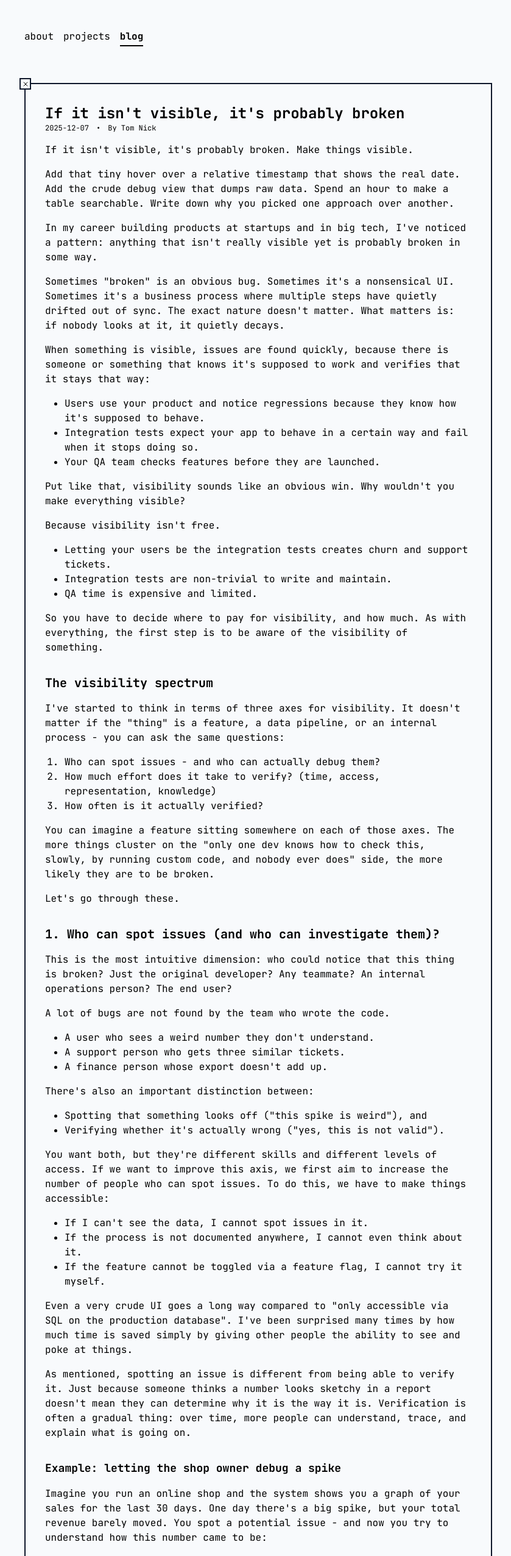
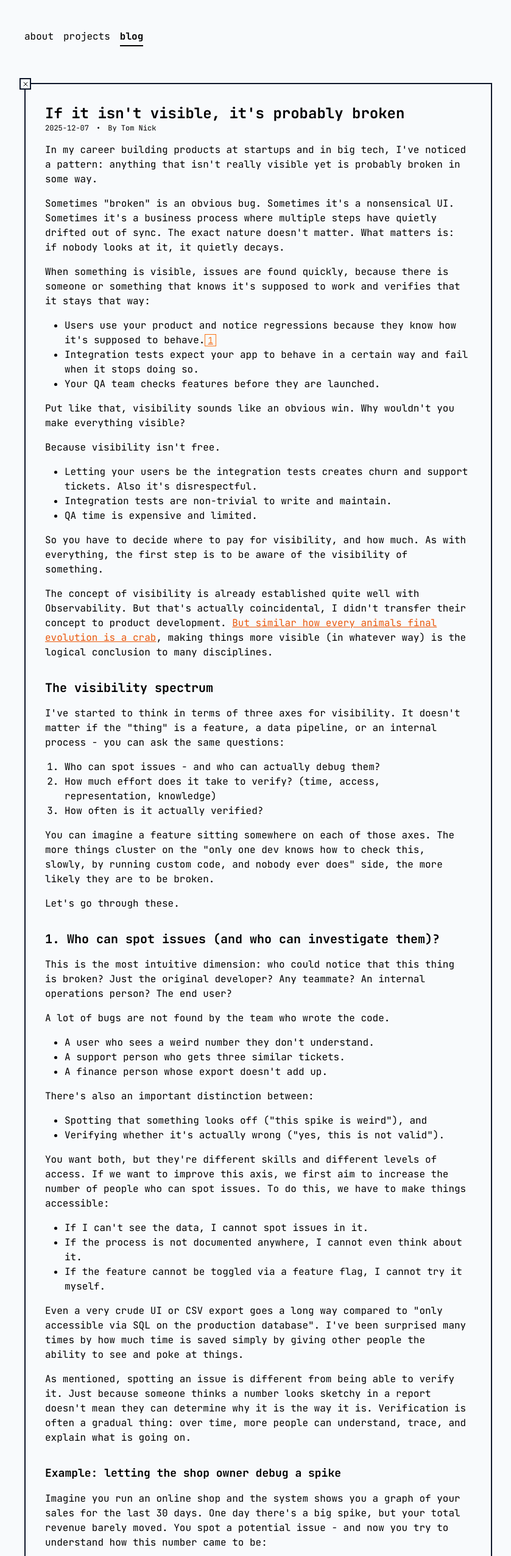
Before and after one commit to TN1ck/tn1ck.com, a Next.js app: page /blog/if-it-isnt-visible-its-probably-broken in a window 1280 px wide. Shown: the top 2552 px of the page at 61% size, without its empty margins (216-1055 px from the left). Built offline with nearby package versions, Linux system fonts and the light colour scheme.

Commit message:
chore: improved beginning

```diff
--- a/pages/blog/if-it-isnt-visible-its-probably-broken.tsx
+++ b/pages/blog/if-it-isnt-visible-its-probably-broken.tsx
@@ -3,6 +3,7 @@ import { NextPage } from "next"
 import Container from "../../components/container"
 import { BlogContent } from "../../components/blog"
 import { CodeBlock } from "../../components/code-block"
+import { Footnote } from "../../components/footnote"
 
 export const metadata = {
   title: "If it isn't visible, it's probably broken",
@@ -16,13 +17,6 @@ const VisibilityBlog: NextPage = () => {
   return (
     <Container activeId="blog">
       <BlogContent metadata={metadata}>
-        <p>If it isn't visible, it's probably broken. Make things visible.</p>
-        <p>
-          Add that tiny hover over a relative timestamp that shows the real
-          date. Add the crude debug view that dumps raw data. Spend an hour to
-          make a table searchable. Write down why you picked one approach over
-          another.
-        </p>
         <p>
           In my career building products at startups and in big tech, I've
           noticed a pattern: anything that isn't really visible yet is probably
@@ -43,6 +37,13 @@ const VisibilityBlog: NextPage = () => {
           <li>
             Users use your product and notice regressions because they know how
             it's supposed to behave.
+            <Footnote>
+              I am not advocating you should use your users as beta testers, nor
+              did any workplace see users as that. You should do everything to
+              make sure that your users do not see something broken. The point
+              is merely that a used products has automatic visibility due to its
+              users that want it to work.
+            </Footnote>
           </li>
           <li>
             Integration tests expect your app to behave in a certain way and
@@ -58,7 +59,7 @@ const VisibilityBlog: NextPage = () => {
         <ul className="ml-4 pl-4 list-outside list-disc">
           <li>
             Letting your users be the integration tests creates churn and
-            support tickets.
+            support tickets. Also it's disrespectful.
           </li>
           <li>Integration tests are non-trivial to write and maintain.</li>
           <li>QA time is expensive and limited.</li>
@@ -67,6 +68,20 @@ const VisibilityBlog: NextPage = () => {
           So you have to decide where to pay for visibility, and how much. As
           with everything, the first step is to be aware of the visibility of
           something.
+        </p>
+
+        <p>
+          The concept of visibility is already established quite well with
+          Observability. But that's actually coincidental, I didn't transfer
+          their concept to product development.{" "}
+          <a
+            className="link"
+            href="https://en.wikipedia.org/wiki/Carcinisation"
+          >
+            But similar how every animals final evolution is a crab
+          </a>
+          , making things more visible (in whatever way) is the logical
+          conclusion to many disciplines.
         </p>
 
         <h2>The visibility spectrum</h2>
@@ -130,10 +145,10 @@ const VisibilityBlog: NextPage = () => {
           </li>
         </ul>
         <p>
-          Even a very crude UI goes a long way compared to "only accessible via
-          SQL on the production database". I've been surprised many times by how
-          much time is saved simply by giving other people the ability to see
-          and poke at things.
+          Even a very crude UI or CSV export goes a long way compared to "only
+          accessible via SQL on the production database". I've been surprised
+          many times by how much time is saved simply by giving other people the
+          ability to see and poke at things.
         </p>
         <p>
           As mentioned, spotting an issue is different from being able to verify
```
